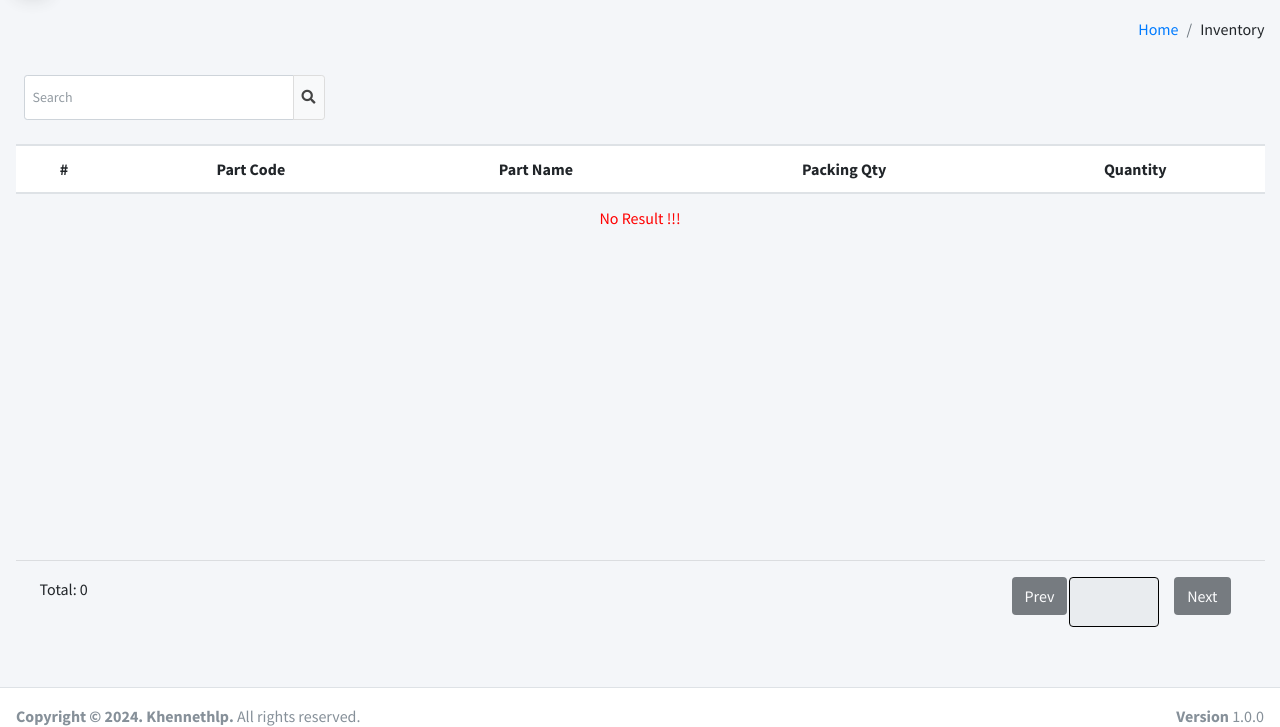
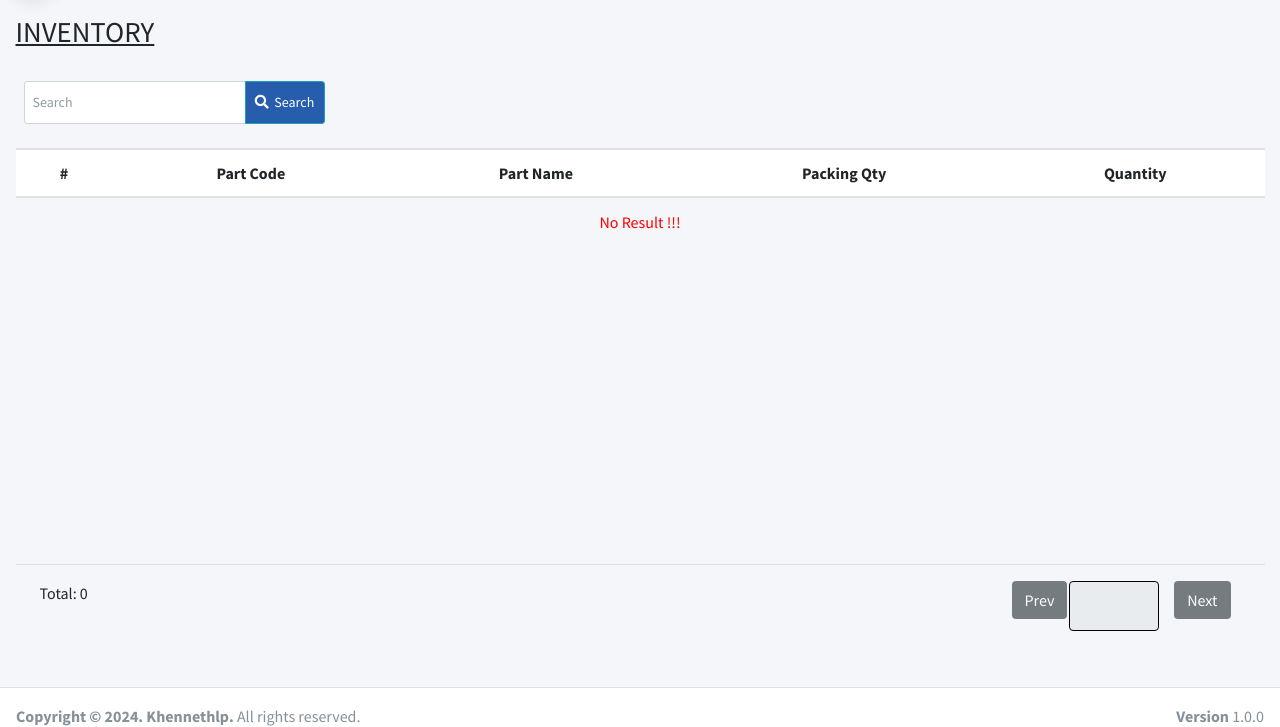
Before and after one commit to Khennethlp/tmis, a PHP site: page /pages/stores/inventory.php in a window 1280 px wide. Shown: the part 56-783 px from the top of the page. Run offline with PHP 8.4, Linux system fonts and the light colour scheme; data that the repository does not hold is empty; some libraries are stand-ins or nearby versions.

Commit message:
modify preloader and search button

```diff
--- a/pages/admin/accounts.php
+++ b/pages/admin/accounts.php
@@ -42,12 +42,12 @@
             <div class="card-body">
               <div class="col-md-12">
                 <div class="row mb-3">
-                  <div class="col-md-3">
+                  <div class="col-md-4">
                     <div class="input-group input-group-sm">
                       <input type="search" name="table_search" id="acc_search" style="height: 40px;" class="form-control" placeholder="Search" autocomplete="off">
                       <div class="input-group-append">
-                        <button type="button" class="btn btn-default" id="searchReqBtn" onclick="search_accounts(1)">
-                          <i class="fas fa-search"></i>
+                        <button type="button" class="btn btn-info" style="width: 80px; background-color:#275DAD;" id="searchReqBtn" onclick="search_accounts(1)">
+                          <i class="fas fa-search"></i>&nbsp;Search
                         </button>
                       </div>
                     </div>
--- a/pages/admin/index.php
+++ b/pages/admin/index.php
@@ -42,12 +42,12 @@
             <!-- /.card-header -->
             <div class="card-body">
               <div class="row mb-3">
-                <div class="col-md-3">
+                <div class="col-md-4">
                   <div class="input-group input-group-sm">
                     <input type="search" name="table_search" id="partsin_search" style="height: 40px;" class="form-control float-right" placeholder="Search" autocomplete="off">
                     <div class="input-group-append">
-                      <button type="button" class="btn btn-default" id="searchReqBtn" onclick="search_partsin(1)">
-                        <i class="fas fa-search"></i>
+                      <button type="button" class="btn btn-info" style="width: 80px; background-color:#275DAD;" id="searchReqBtn" onclick="search_partsin(1)">
+                        <i class="fas fa-search"></i>&nbsp;Search
                       </button>
                     </div>
                   </div>
--- a/pages/admin/index2.php
+++ b/pages/admin/index2.php
@@ -42,12 +42,12 @@
             <!-- /.card-header -->
             <div class="card-body">
               <div class="row mb-3">
-                <div class="col-md-3">
+                <div class="col-md-4">
                   <div class="input-group input-group-sm" style="margin: 8px;">
                     <input type="search" name="table_search" id="partsout_search" style="height: 40px;" class="form-control float-right" placeholder="Search" autocomplete="off">
                     <div class="input-group-append">
-                      <button type="button" class="btn btn-default" id="searchReqBtn" onclick="search_partsout(1)">
-                        <i class="fas fa-search"></i>
+                      <button type="button" class="btn btn-info" style="width: 80px; background-color:#275DAD;" id="searchReqBtn" onclick="search_partsout(1)">
+                        <i class="fas fa-search"></i>&nbsp; Search
                       </button>
                     </div>
                   </div>
--- a/pages/admin/inventory.php
+++ b/pages/admin/inventory.php
@@ -34,12 +34,12 @@
             <div class="card-body">
               <div id="funcContainer">
                 <div class="row mb-3">
-                  <div class="col-md-3">
+                  <div class="col-md-4">
                     <div class="input-group input-group-sm" style="margin: 8px;">
                       <input type="search" name="table_search" id="inv_search" style="height: 40px;" class="form-control float-right" placeholder="Search" autocomplete="off">
                       <div class="input-group-append">
-                        <button type="button" class="btn btn-default" id="searchReqBtn" onclick="search_inv(1)">
-                          <i class="fas fa-search"></i>
+                        <button type="button" class="btn btn-info" style="width: 80px; background-color:#275DAD;" id="searchReqBtn" onclick="search_inv(1)">
+                          <i class="fas fa-search"></i>&nbsp; Search
                         </button>
                       </div>
                     </div>
--- a/pages/admin/masterlist.php
+++ b/pages/admin/masterlist.php
@@ -40,12 +40,12 @@
             <div class="card-body">
               <div class="col-md-12">
                 <div class="row mb-3">
-                  <div class="col-md-3">
+                  <div class="col-md-4">
                     <div class="input-group input-group-sm" >
                       <input type="search" name="table_search" id="mlist_search" class="form-control" style="height: 40px;" placeholder="Search" autocomplete="off">
                       <div class="input-group-append">
-                        <button type="button" class="btn btn-default" id="searchReqBtn" onclick="search_mlist(1)">
-                          <i class="fas fa-search"></i>
+                        <button type="button" class="btn btn-info" style="width: 80px; background-color:#275DAD;" id="searchReqBtn" onclick="search_mlist(1)">
+                          <i class="fas fa-search"></i> Search
                         </button>
                       </div>
                     </div>
--- a/pages/stores/inventory.php
+++ b/pages/stores/inventory.php
@@ -11,20 +11,13 @@
     <div class="container-fluid">
       <div class="row mb-2">
         <div class="col-sm-6">
-          <!-- <h1 class="m-0" style="text-transform: uppercase;"><i class="fas fa-file-alt"></i>&nbsp; Inventory</h1> -->
+         <u><h1 class="m-0" style="text-transform: uppercase;">Inventory</h1></u>
         </div><!-- /.col -->
-        <div class="col-sm-6">
-          <ol class="breadcrumb float-sm-right">
-            <li class="breadcrumb-item"><a href="index.php">Home</a></li>
-            <li class="breadcrumb-item ">Inventory</li>
-          </ol>
-        </div><!-- /.col -->
-      </div><!-- /.row -->
-    </div><!-- /.container-fluid -->
+
+      </div>
+    </div>
   </div>
-  <!-- /.content-header -->
 
-  <!-- Main content -->
   <section class="content">
     <div class="container-fluid">
       <div class="row">
@@ -33,10 +26,10 @@
                 <div class="row mb-3">
                   <div class="col-md-3">
                     <div class="input-group input-group-sm" style="margin: 8px;">
-                      <input type="search" name="table_search" id="inv_search" style="height:45px;" class="form-control float-right" placeholder="Search" autocomplete="off">
+                      <input type="search" name="table_search" id="inv_search" style="height:43px;" class="form-control float-right" placeholder="Search" autocomplete="off">
                       <div class="input-group-append">
-                        <button type="button" class="btn btn-default" id="searchReqBtn" onclick="search_inv(1)">
-                          <i class="fas fa-search"></i>
+                        <button type="button" class="btn btn-info" style="width: 80px; background-color:#275DAD;" id="searchReqBtn" onclick="search_inv(1)">
+                          <i class="fas fa-search"></i>&nbsp; Search
                         </button>
                       </div>
                     </div>
--- a/pages/stores/plugins/preloader.php
+++ b/pages/stores/plugins/preloader.php
@@ -2,12 +2,7 @@
 <div class="wrapper">
 
   <!-- Preloader -->
-  <!-- <div class="preloader flex-column justify-content-center align-items-center ">
-    <img class="animation__shake elevation-3 p-1 bg-light" src="../../dist/img/warehouse.png" alt="Web Template" height="60" width="60">
-    <noscript>
-      <br>
-      <span>We are facing <strong>Script</strong> issues. Kindly enable <strong>JavaScript</strong>!!!</span>
-      <br>
-      <span>Call IT Personnel Immediately!!! They will fix it right away.</span>
-    </noscript>
-  </div> -->
+  <div class="preloader flex-column justify-content-center align-items-center ">
+    <img class="" src="../../dist/img/preloader.gif" alt="Loading..." height="60" width="60">
+    <p class="mt-3">Loading... Please wait.</p>
+  </div>
```
Also changed, not shown: pages/admin/plugins/preloader.php (+6 -9 lines), pages/stores/index.php (+3 -15 lines), pages/stores/store_out.php (+2 -8 lines), dist/img/preloader.gif (added).
